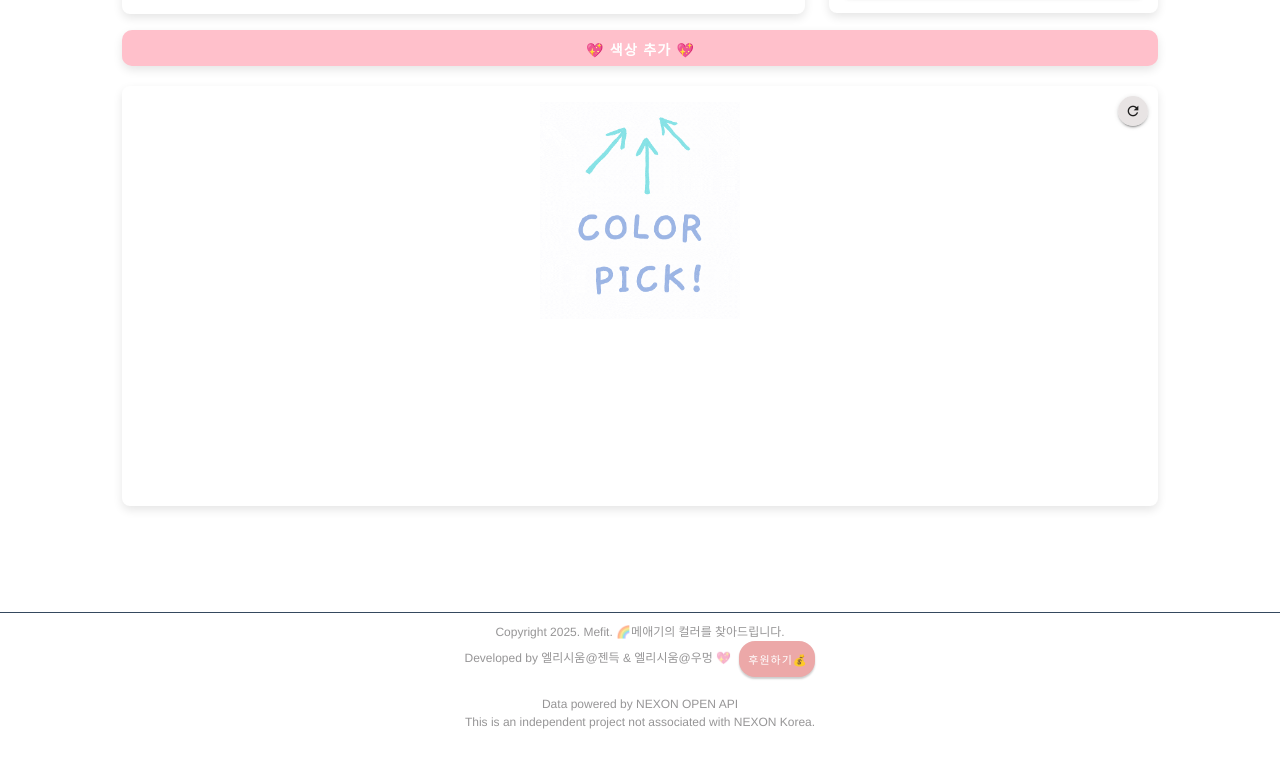
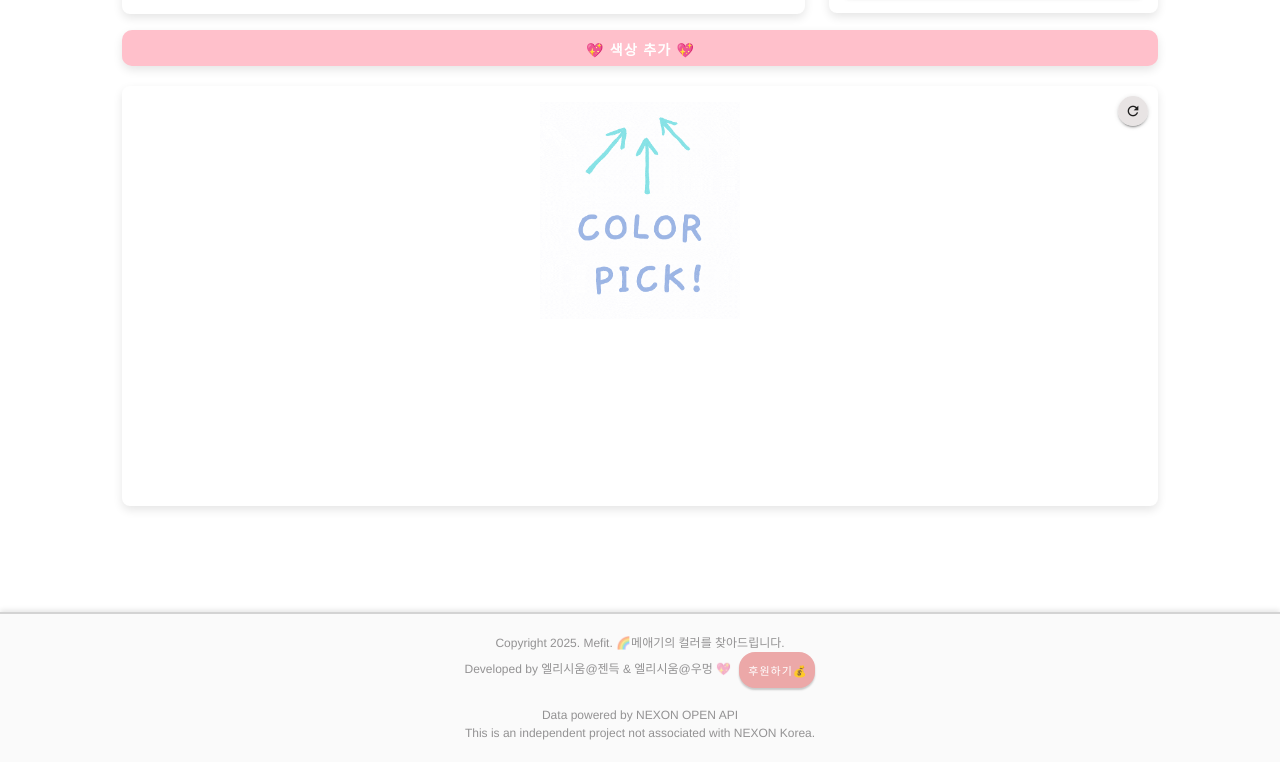
Before and after one commit to wmeong/Mefit-client, a Vue app in the folder mefit-client/: page /color-pick in a window 1280 px wide. Shown: the part 703-1465 px from the top of the page. Before the commit the page ends 1444 px from the top, so only its background shows below. Built offline with nearby package versions, Linux system fonts and the light colour scheme; a web font is replaced by a local one.

Commit message:
feat: footer 디자인 변경

```diff
--- a/mefit-client/src/layouts/AppFooter.vue
+++ b/mefit-client/src/layouts/AppFooter.vue
@@ -37,20 +37,22 @@ export default {
 
 <style scoped>
 footer {
-    border-top: 1px solid #35495e;
+    border-top: 2px solid #d3d3d3;
+    box-shadow: 0 -2px 5px rgba(0, 0, 0, 0.1);
     text-align: center;
     font-size: 12px;
     color: #1a191a75;
     margin: 50px 0 0 0;
-    padding: 10px 0;
+    padding: 20px 0;
+    background-color: #fafafa;
 }
 
 .donate-btn {
     font-size: 11px;
     margin-left: 5px;
     padding: 4px 8px;
-    color: #ffffff !important; /* 글씨 색상 */
-    background-color: #eca8a8 !important; /* 배경색 */
+    color: #ffffff !important;
+    background-color: #eca8a8 !important;
     border-radius: 16px;
     box-shadow: 0 2px 2px rgba(0, 0, 0, 0.2);
     text-transform: uppercase;
--- a/mefit-client/src/layouts/AppHeader.vue
+++ b/mefit-client/src/layouts/AppHeader.vue
@@ -53,7 +53,7 @@ export default {
 header {
     display: flex;
     align-items: center;
-    justify-content: center; /* 로고와 메뉴를 전체 가운데 정렬 */
+    justify-content: center;
     background-color: #ffffff;
     padding: 15px 40px;
     box-shadow: 0 4px 8px rgba(0, 0, 0, 0.1);
--- a/mefit-client/src/views/ColorPick.vue
+++ b/mefit-client/src/views/ColorPick.vue
@@ -312,7 +312,6 @@ export default {
         updateCharacterName(event) {
             this.characterName = event.target.value;
         },
-
         addColor() {
             if (
                 this.savedColors.length < 30 && // 최대 저장 개수
```
